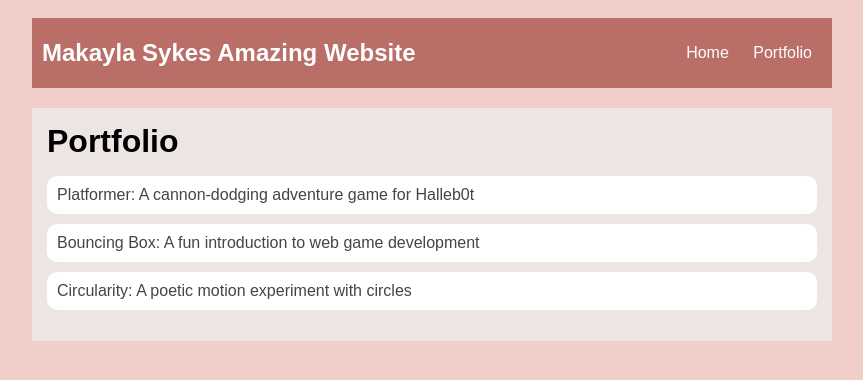
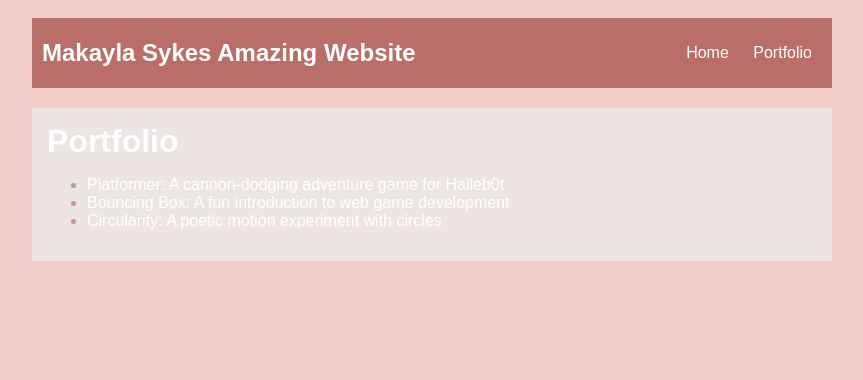
Before and after one commit to MakaylaSykes8519980/MakaylaSykes8519980.github.io, a plain HTML site: page portfolio.html in a window 1280 px wide. Shown: the whole page, without its empty margins (208-1071 px from the left). Drawn offline with Linux system fonts and the light colour scheme.

Commit message:
css done

```diff
--- a/style.css
+++ b/style.css
@@ -60,28 +60,3 @@ body {
    h2, h3 {
        margin: 0px;
    }
-/* portfolio styles */
-         .content h1 {
-             color: black;
-         }
-
-         #portfolio {
-             list-style-type: none;
-             padding-left: 0;
-         }
-
-         #portfolio li {
-             background: #fff;
-             padding: 10px;
-             border-radius: 10px;
-             margin-bottom: 10px;
-         }
-
-         #portfolio li:hover {
-             background: #eee;
-         }
-
-         #portfolio a {
-             text-decoration: none;
-             color: #454545;
-         }
```
